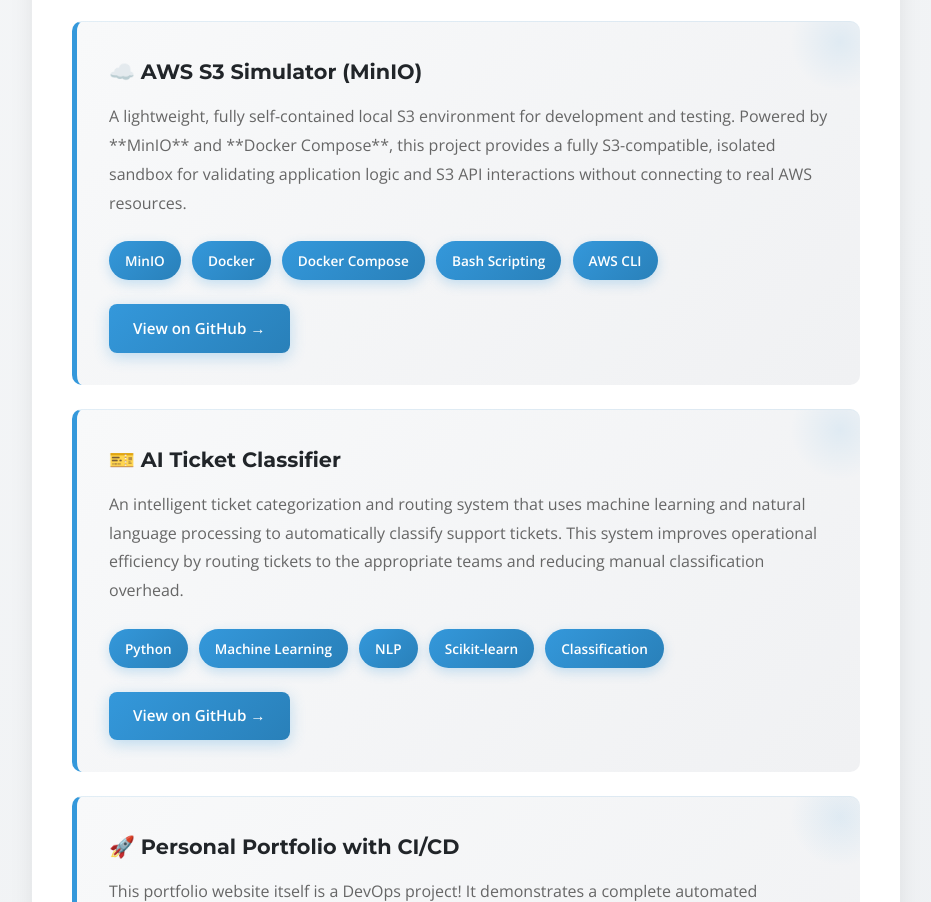
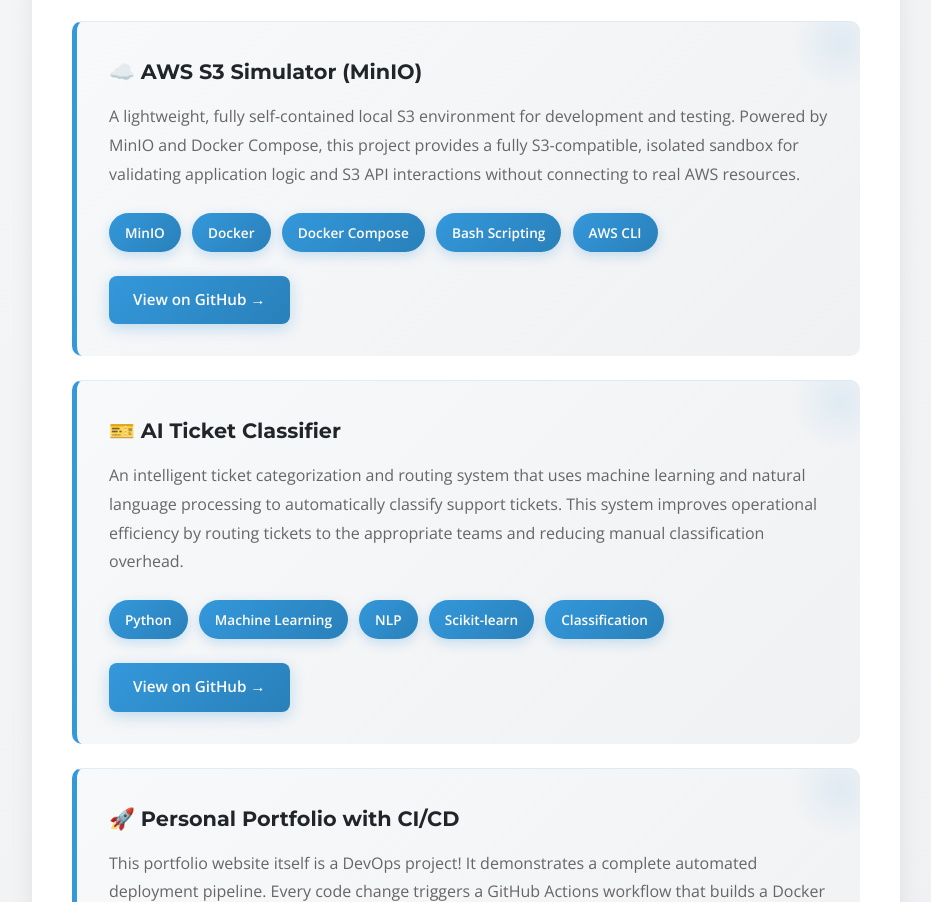
Before and after one commit to ArtemRivnyi/personal-page-devops, a plain HTML site: page index.html in a window 1280 px wide. Shown: the part 1874-2776 px from the top of the page, without its empty margins (174-1105 px from the left). Drawn offline with nearby package versions, Linux system fonts and the light colour scheme.

Commit message:
Update index.html

```diff
--- a/index.html
+++ b/index.html
@@ -73,7 +73,7 @@
 
             <article class="project">
                 <h3>☁️ AWS S3 Simulator (MinIO)</h3>
-                <p>A lightweight, fully self-contained local S3 environment for development and testing. Powered by **MinIO** and **Docker Compose**, this project provides a fully S3-compatible, isolated sandbox for validating application logic and S3 API interactions without connecting to real AWS resources.</p>
+                <p>A lightweight, fully self-contained local S3 environment for development and testing. Powered by MinIO and Docker Compose, this project provides a fully S3-compatible, isolated sandbox for validating application logic and S3 API interactions without connecting to real AWS resources.</p>
                 <div class="tech-stack">
                     <div class="tech-tags">
                         <span class="tech-tag">MinIO</span>
```
